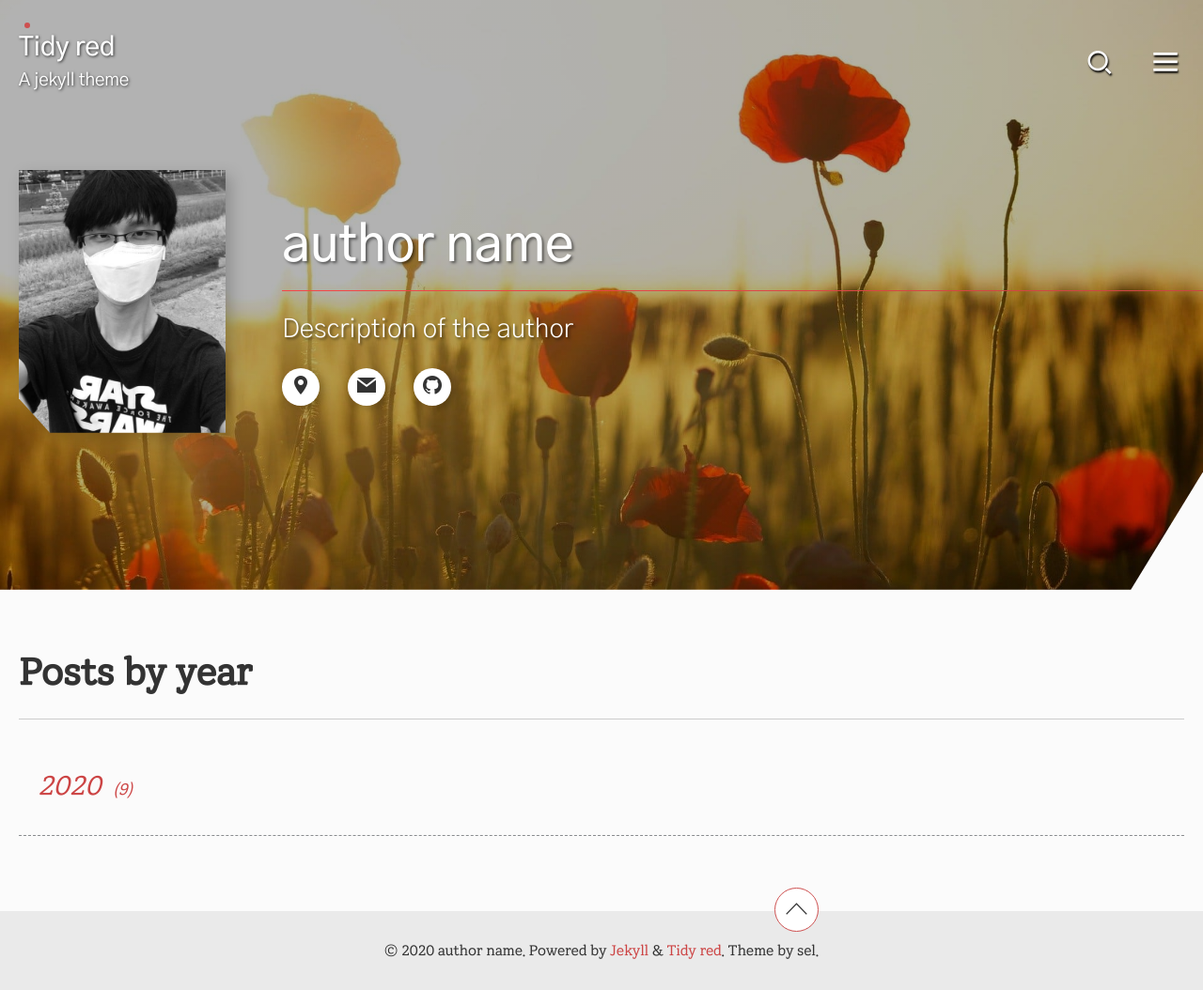
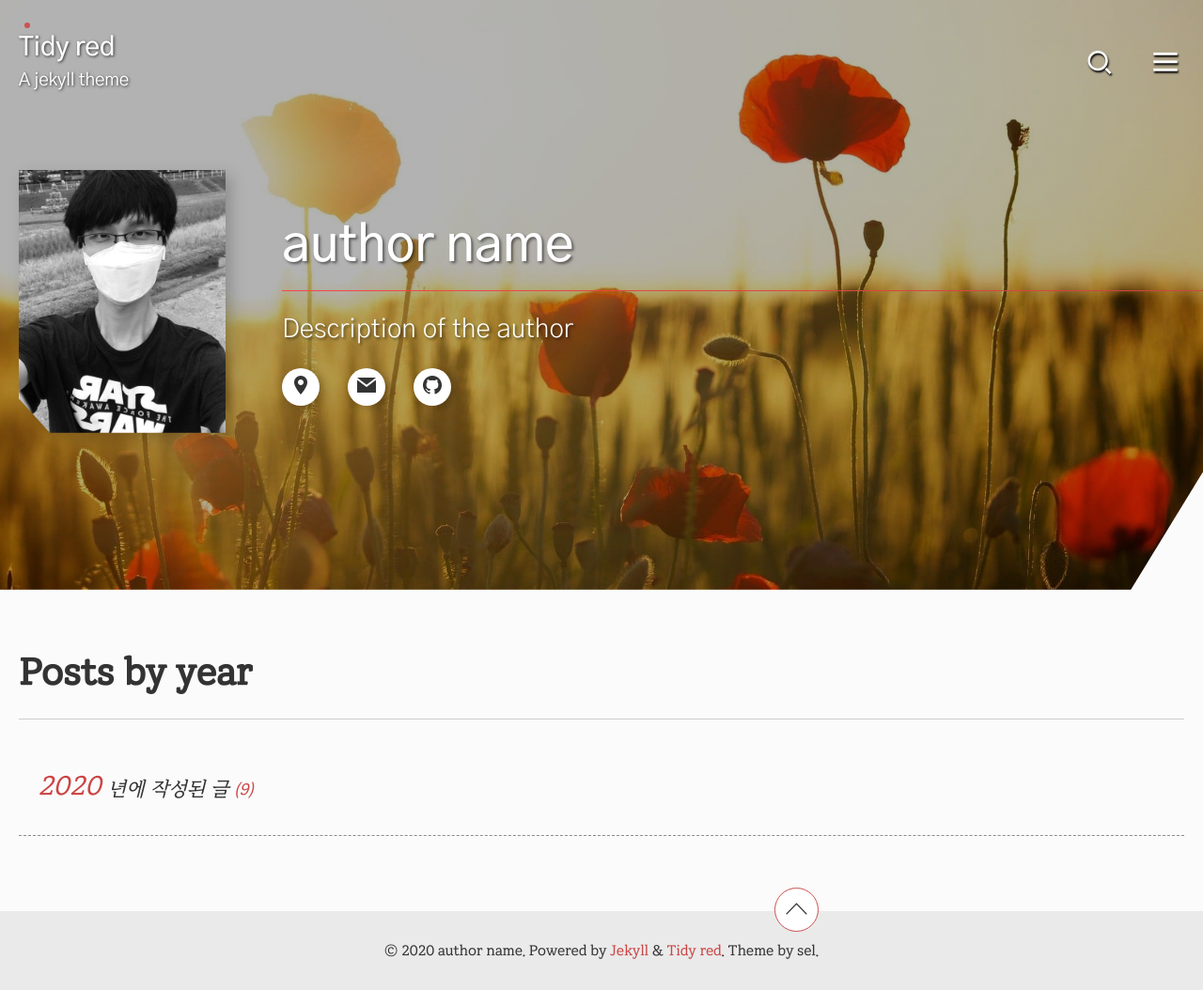
Before and after one commit to selosele/jekyll-theme-tidyred, a Jekyll site: the page built from posts-by-year.html, in a window 1280 px wide. Shown: the whole page at 94% size. Built offline with Jekyll 4.4.1, drawn with Linux system fonts in a browser that asks for light colours.

Commit message:
ui text 수정

```diff
--- a/_data/ui-text.yml
+++ b/_data/ui-text.yml
@@ -139,5 +139,6 @@ ko: &DEFAULT_KO
   move_to_top                : "맨 위로 이동"
   move_to_archive_button     : "버튼으로 이동"
   target_blank               : "새창열림"
+  post_by_year_button        : "년에 작성된 글" # 한국어 전용
 ko-KR:
   <<: *DEFAULT_KO
```
